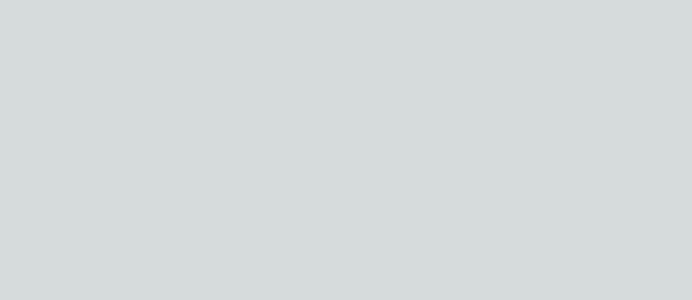
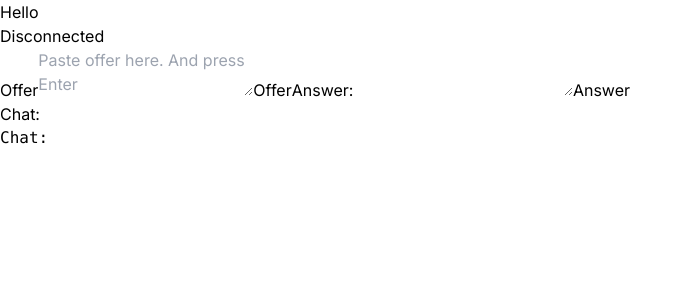
Before and after one commit to ZetyByte/ClipSync, a Next.js app in the folder client/: page / in a window 1280 px wide. Shown: the top 300 px of the page, without its empty margins (0-692 px from the left). Built offline with nearby package versions, Linux system fonts and the light colour scheme.

Commit message:
Implement maunal connection

```diff
--- a/client/app/globals.css
+++ b/client/app/globals.css
@@ -16,7 +16,7 @@
   }
 }
 
-body {
+/* body {
   color: rgb(var(--foreground-rgb));
   background: linear-gradient(
       to bottom,
@@ -24,4 +24,4 @@ body {
       rgb(var(--background-end-rgb))
     )
     rgb(var(--background-start-rgb));
-}
+} */
--- a/client/app/page.tsx
+++ b/client/app/page.tsx
@@ -1,5 +1,8 @@
-import Image from 'next/image'
+import Rtc from './rtc'
 
 export default function Home() {
-  return (<main></main>)
+  return (<main>
+      <p>Hello</p>
+      <Rtc/>
+  </main>)
 }
--- a/client/app/rtc.jsx
+++ b/client/app/rtc.jsx
@@ -1,4 +1,15 @@
-import React from "react";
+"use client"
+
+import React, {useState} from "react";
+import './globals.css'
+
+
+export default function Rtc() {
+    const [offer, setOffer] = useState('')
+    const [answer, setAnswer]= useState('')
+    const [status, setStatus] = useState('Disconnected')
+
+    // handleChange();
 
     const config = {
         iceServers: [{
@@ -15,64 +26,80 @@ dataChannel.onopen = () => chat.select();
     dataChannel.onmessage = e => log(`> ${e.data}`);
     peer.onconnectionstatechange = e => log(peer.iceConnectionState);
 
-const stat = "test"
-
-async function createOffer(){
+    async function handleCreateOffer(){
         // button.disabled = true;
+        console.log('Create offer')
         await peer.setLocalDescription(await peer.createOffer());
         peer.onicecandidate = ({candidate}) => {
             if (candidate) return;
-        offer.value = peer.localDescription.sdp;
-        offer.select();
-        answer.placeholder = "Paste answer here. And Press Enter";
+            setOffer(peer.localDescription.sdp)
+            console.log(peer.signalingState)
+            // offer.select();
+            // answer.placeholder = "Paste answer here. And Press Enter";
         }
     }
 
+    async function handleOfferKeyPress(/*e*/) {
+        if (/*e.keyCode != 13 ||*/ peer.signalingState != "stable") return;
+        // button.disabled = offer.disabled = true;
+        await peer.setRemoteDescription({
+          type: "offer",
+          sdp: offer
+        });
+        await peer.setLocalDescription(await peer.createAnswer());
+        peer.onicecandidate = ({candidate}) => {
+            if (candidate) return;
+            //answer.focus();
+            setAnswer(peer.localDescription.sdp);
+            //answer.select();
+        };
+    }
+
+    function handleAnswerKeyPress(/*e*/){
+        console.log(peer.signalingState)
+        console.log(peer)
+        if (/*e.keyCode != 13 ||*/ peer.signalingState != "have-local-offer") return;
+            // answer.disabled = true;
+            peer.setRemoteDescription({
+              type: "answer",
+              sdp: answer
+            });
+            console.log(peer)
+    }
+
+    const handleOmessageChange = event => {
+        console.log(peer.signalingState)
+        setOffer(event.target.value)
+    }
+    const handleAmessageChange = event => {
+        console.log(peer.signalingState)
+        setAnswer(event.target.value)
+    }
     peer.onconnectionstatechange = ev => handleChange();
     peer.oniceconnectionstatechange = ev => handleChange();
 
     function handleChange() {
-    let stat = 'ConnectionState: <strong>' + peer.connectionState + '</strong> IceConnectionState: <strong>' + peer.iceConnectionState + '</strong>';
+        setStatus(`ConnectionState: ${peer.connectionState} IceConnectionState: ${peer.iceConnectionState}`);
         // status.innerHTML = stat;
         console.log('%c' + new Date().toISOString() + ': ConnectionState: %c' + peer.connectionState + ' %cIceConnectionState: %c' + peer.iceConnectionState,
           'color:yellow', 'color:orange', 'color:yellow', 'color:orange');
+          console.log(peer.signalingState)
+
     }
 
 
-export default function Rtc() {
-    handleChange();
 
     return (
         <>
-            <p id='status'></p>
-            <button id="button" onClick={createOffer()}>Offer</button>
-            <textarea id="offer" placeholder="Paste offer here. And press Enter" onkeypress={{async function(e) {
-                    if (e.keyCode != 13 || peer.signalingState != "stable") return;
-                    button.disabled = offer.disabled = true;
-                    await peer.setRemoteDescription({
-                      type: "offer",
-                      sdp: offer.value
-                    });
-                    await peer.setLocalDescription(await peer.createAnswer());
-                    peer.onicecandidate = ({
-                      candidate
-                    }) => {
-                      if (candidate) return;
-                      answer.focus();
-                      answer.value = peer.localDescription.sdp;
-                      answer.select();
-                    };
-                }
-            }}></textarea>
-            Answer: <textarea id="answer" onkeypress={(e) =>{
-                if (e.keyCode != 13 || peer.signalingState != "have-local-offer") return;
-                answer.disabled = true;
-                peer.setRemoteDescription({
-                  type: "answer",
-                  sdp: answer.value
-                });
-            }}></textarea><br/>
-            Chat: <input id="chat" onkeypress={(e) => {
+            <p id='status'>{status}</p>
+
+            <button id="button" onClick={handleCreateOffer}>Offer</button>
+            <textarea placeholder="Paste offer here. And press Enter" value={offer} onChange={handleOmessageChange}></textarea>
+            <button onClick={handleOfferKeyPress}>Offer</button>
+            Answer: <textarea id="answer" value={answer} onChange={handleAmessageChange}></textarea>
+            <button onClick={handleAnswerKeyPress}>Answer</button><br/>
+
+            Chat: <input id="chat" onKeyPress={(e) => {
                 if (e.key != 13) return;
                 dataChannel.send(chat.value);
                 log(chat.value);
```
Lines whose indentation alone changed are shown as unchanged.
